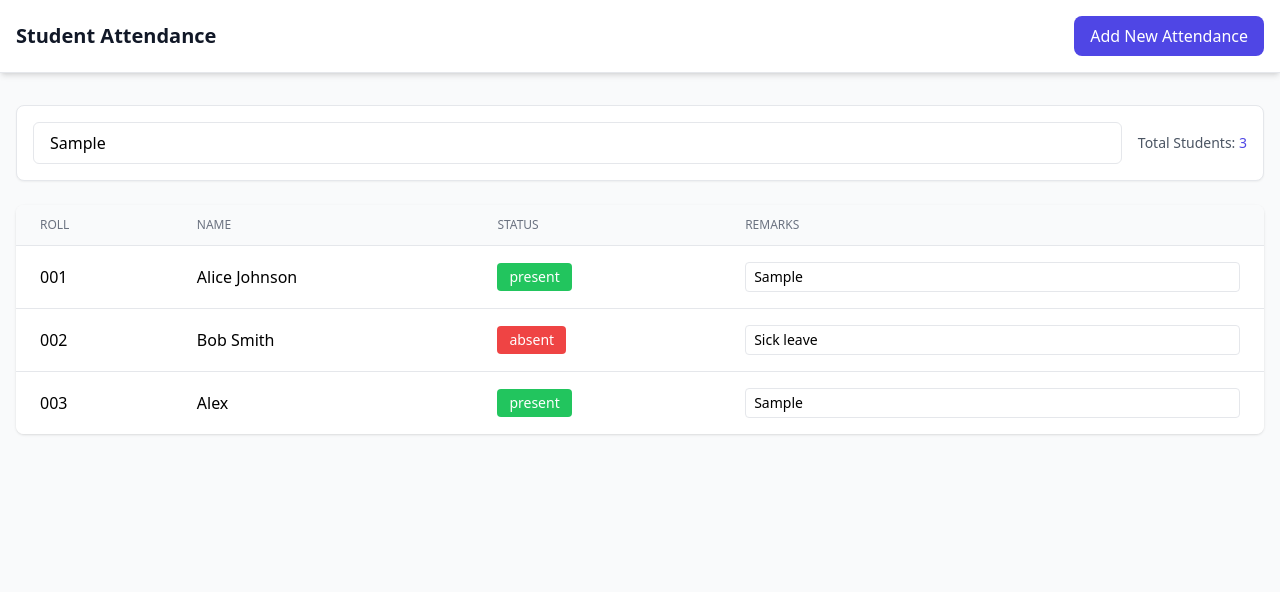
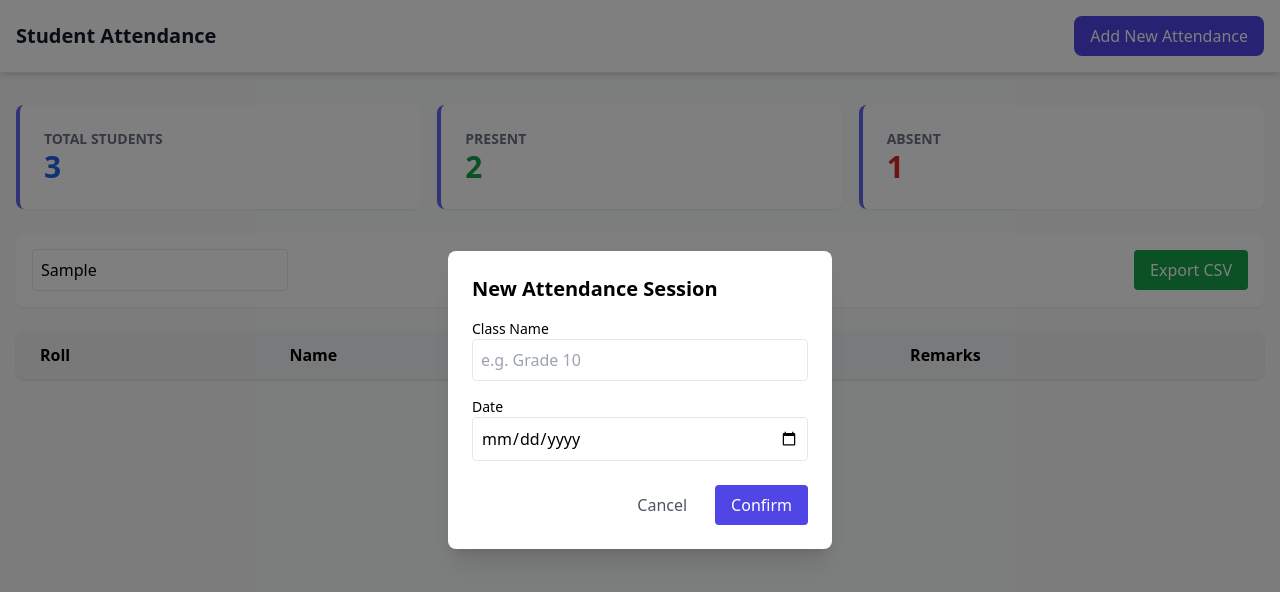
Before and after one commit to Ajiththika/Students_Attendance_Page, a React (Vite) app: page /attendancepage in a window 1280 px wide. Both pictures are taken after typing "Sample", "Sample", "Sample" into the empty fields and a click on the button "Add New Attendance". Shown: the top 592 px of the page. Built offline with nearby package versions, Linux system fonts and the light colour scheme.

Commit message:
Some changes updated

```diff
--- a/src/components/header.jsx
+++ b/src/components/header.jsx
@@ -1,13 +1,45 @@
+import { useState } from "react";
+
 function Header() {
+  const [showModal, setShowModal] = useState(false);
+
   return (
+    <>
       <header className="bg-white shadow-md border-b border-gray-200">
         <div className="max-w-7xl mx-auto px-4 py-4 flex justify-between items-center">
           <h1 className="text-xl font-semibold text-gray-900">Student Attendance</h1>
-        <button className="bg-indigo-600 hover:bg-indigo-700 text-white px-4 py-2 rounded-lg transition">
+          <button
+            onClick={() => setShowModal(true)}
+            className="bg-indigo-600 text-white px-4 py-2 rounded-lg"
+          >
             Add New Attendance
           </button>
         </div>
       </header>
+
+      {/* Simple Modal UI */}
+      {showModal && (
+        <div className="fixed inset-0 bg-black bg-opacity-50 flex items-center justify-center z-50">
+          <div className="bg-white p-6 rounded-lg w-96 shadow-xl">
+            <h2 className="text-xl font-bold mb-4">New Attendance Session</h2>
+            <div className="space-y-4">
+              <div>
+                <label className="block text-sm font-medium">Class Name</label>
+                <input type="text" className="w-full border rounded p-2" placeholder="e.g. Grade 10" />
+              </div>
+              <div>
+                <label className="block text-sm font-medium">Date</label>
+                <input type="date" className="w-full border rounded p-2" />
+              </div>
+            </div>
+            <div className="mt-6 flex justify-end gap-3">
+              <button onClick={() => setShowModal(false)} className="px-4 py-2 text-gray-600">Cancel</button>
+              <button onClick={() => setShowModal(false)} className="bg-indigo-600 text-white px-4 py-2 rounded">Confirm</button>
+            </div>
+          </div>
+        </div>
+      )}
+    </>
   );
 }
 
--- a/src/pages/attendencepage.jsx
+++ b/src/pages/attendencepage.jsx
@@ -1,48 +1,97 @@
+import { useState, useEffect } from "react";
 import Header from "../components/header";
-import AttendanceTable from "../components/attendencetable"; // Ensure this file exists
 import Form from "../components/attendenceform";
-import { useState } from "react";
+
+const initialData = [
+  { id: 1, roll: "001", name: "Alice Johnson", status: "present", remarks: "" },
+  { id: 2, roll: "002", name: "Bob Smith", status: "absent", remarks: "Sick leave" },
+  { id: 3, roll: "003", name: "Alex", status: "present", remarks: "" },
+];
 
 function Attendencepage() {
-  const [students, setStudents] = useState([
-    { id: 1, roll: "001", name: "Alice Johnson", status: "present", remarks: "" },
-    { id: 2, roll: "002", name: "Bob Smith", status: "absent", remarks: "Sick leave" },
-    { id: 3, roll: "003", name: "Alex", status: "present", remarks: "" },
-  ]);
+  const [students, setStudents] = useState(() => {
+    const saved = localStorage.getItem("attendance_data");
+    return saved ? JSON.parse(saved) : initialData;
+  });
+  const [searchQuery, setSearchQuery] = useState("");
+
+  useEffect(() => {
+    localStorage.setItem("attendance_data", JSON.stringify(students));
+  }, [students]);
 
   const toggleStatus = (id) => {
-    setStudents(prev =>
-      prev.map(student =>
-        student.id === id
-          ? { ...student, status: student.status === "present" ? "absent" : "present" }
-          : student
-      )
-    );
+    setStudents(students.map(s =>
+      s.id === id ? { ...s, status: s.status === "present" ? "absent" : "present" } : s
+    ));
+  };
+
+  const handleRemarkChange = (id, newRemark) => {
+    setStudents(students.map(s =>
+      s.id === id ? { ...s, remarks: newRemark } : s
+    ));
+  };
+
+  const filteredStudents = students.filter(s =>
+    s.name.toLowerCase().includes(searchQuery.toLowerCase())
+  );
+
+  const total = students.length;
+  const presentCount = students.filter(s => s.status === "present").length;
+  const absentCount = total - presentCount;
+
+  const exportCSV = () => {
+    const headers = "Roll,Name,Status,Remarks\n";
+    const rows = students.map(s => `${s.roll},${s.name},${s.status},${s.remarks}`).join("\n");
+    const blob = new Blob([headers + rows], { type: "text/csv" });
+    const url = URL.createObjectURL(blob);
+    const link = document.createElement("a");
+    link.href = url;
+    link.download = "attendance.csv";
+    link.click();
   };
 
   return (
-    <div className="min-h-screen bg-gray-50">
+    <div className="min-h-screen bg-gray-50 pb-10">
       <Header />
+
       <main className="max-w-7xl mx-auto px-4 py-8 space-y-6">
-        <Form students={students} />
+        {/* BONUS TASK 5: Summary Cards */}
+        <div className="grid grid-cols-1 md:grid-cols-3 gap-4">
+          <StatCard title="Total Students" count={total} color="text-blue-600" />
+          <StatCard title="Present" count={presentCount} color="text-green-600" />
+          <StatCard title="Absent" count={absentCount} color="text-red-600" />
+        </div>
 
-        {/* Main Table Container */}
+        <div className="flex justify-between items-center bg-white p-4 rounded-lg shadow-sm">
+          <input
+            type="text"
+            placeholder="Search by name..."
+            className="border p-2 rounded w-64"
+            value={searchQuery}
+            onChange={(e) => setSearchQuery(e.target.value)}
+          />
+          <button onClick={exportCSV} className="bg-green-600 text-white px-4 py-2 rounded">
+            Export CSV
+          </button>
+        </div>
+
         <div className="bg-white shadow rounded-lg overflow-hidden">
-          <table className="min-w-full divide-y divide-gray-200">
-            <thead className="bg-gray-50">
+          <table className="min-w-full">
+            <thead className="bg-gray-100">
               <tr>
-                <th className="px-6 py-3 text-left text-xs font-medium text-gray-500 uppercase">Roll</th>
-                <th className="px-6 py-3 text-left text-xs font-medium text-gray-500 uppercase">Name</th>
-                <th className="px-6 py-3 text-left text-xs font-medium text-gray-500 uppercase">Status</th>
-                <th className="px-6 py-3 text-left text-xs font-medium text-gray-500 uppercase">Remarks</th>
+                <th className="px-6 py-3 text-left">Roll</th>
+                <th className="px-6 py-3 text-left">Name</th>
+                <th className="px-6 py-3 text-left">Status</th>
+                <th className="px-6 py-3 text-left">Remarks</th>
               </tr>
             </thead>
-            <tbody className="bg-white divide-y divide-gray-200">
-              {students.map(student => (
+            <tbody>
+              {filteredStudents.map(s => (
                 <StudentRow
-                  key={student.id}
-                  student={student}
+                  key={s.id}
+                  student={s}
                   toggleStatus={toggleStatus}
+                  handleRemarkChange={handleRemarkChange}
                 />
               ))}
             </tbody>
@@ -53,17 +102,26 @@ function Attendencepage() {
   );
 }
 
-// Helper Component for Rows
-function StudentRow({ student, toggleStatus }) {
+// Sub-components for better organization
+function StatCard({ title, count, color }) {
   return (
-    <tr>
+    <div className="bg-white p-6 rounded-lg shadow-sm border-l-4 border-indigo-500">
+      <p className="text-sm text-gray-500 font-bold uppercase">{title}</p>
+      <p className={`text-3xl font-bold ${color}`}>{count}</p>
+    </div>
+  );
+}
+
+function StudentRow({ student, toggleStatus, handleRemarkChange }) {
+  return (
+    <tr className="border-b">
       <td className="px-6 py-4">{student.roll}</td>
-      <td className="px-6 py-4">{student.name}</td>
+      <td className="px-6 py-4 font-medium">{student.name}</td>
       <td className="px-6 py-4">
         <button
           onClick={() => toggleStatus(student.id)}
-          className={`px-3 py-1 rounded text-white text-sm ${
-            student.status === "present" ? "bg-green-500" : "bg-red-500"
+          className={`px-4 py-1 rounded-full text-sm font-bold uppercase ${
+            student.status === "present" ? "bg-green-100 text-green-700" : "bg-red-100 text-red-700"
           }`}
         >
           {student.status}
@@ -72,9 +130,10 @@ function StudentRow({ student, toggleStatus }) {
       <td className="px-6 py-4">
         <input
           type="text"
-          className="border rounded px-2 py-1 text-sm w-full"
-          placeholder="Add remarks..."
-          defaultValue={student.remarks}
+          value={student.remarks}
+          onChange={(e) => handleRemarkChange(student.id, e.target.value)}
+          className="border rounded px-2 py-1 w-full text-sm"
+          placeholder="Add note..."
         />
       </td>
     </tr>
```
Lines whose indentation alone changed are shown as unchanged.
